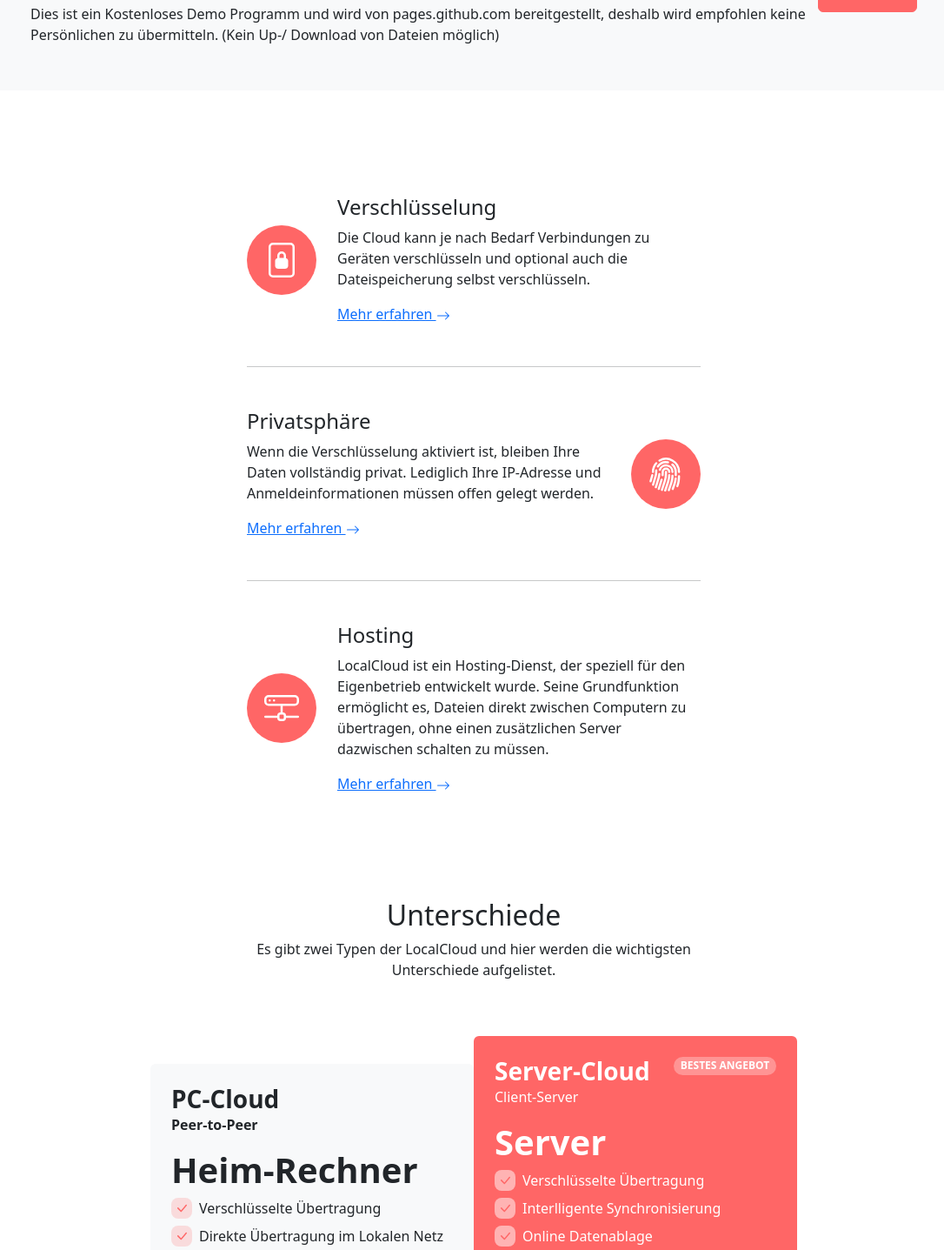
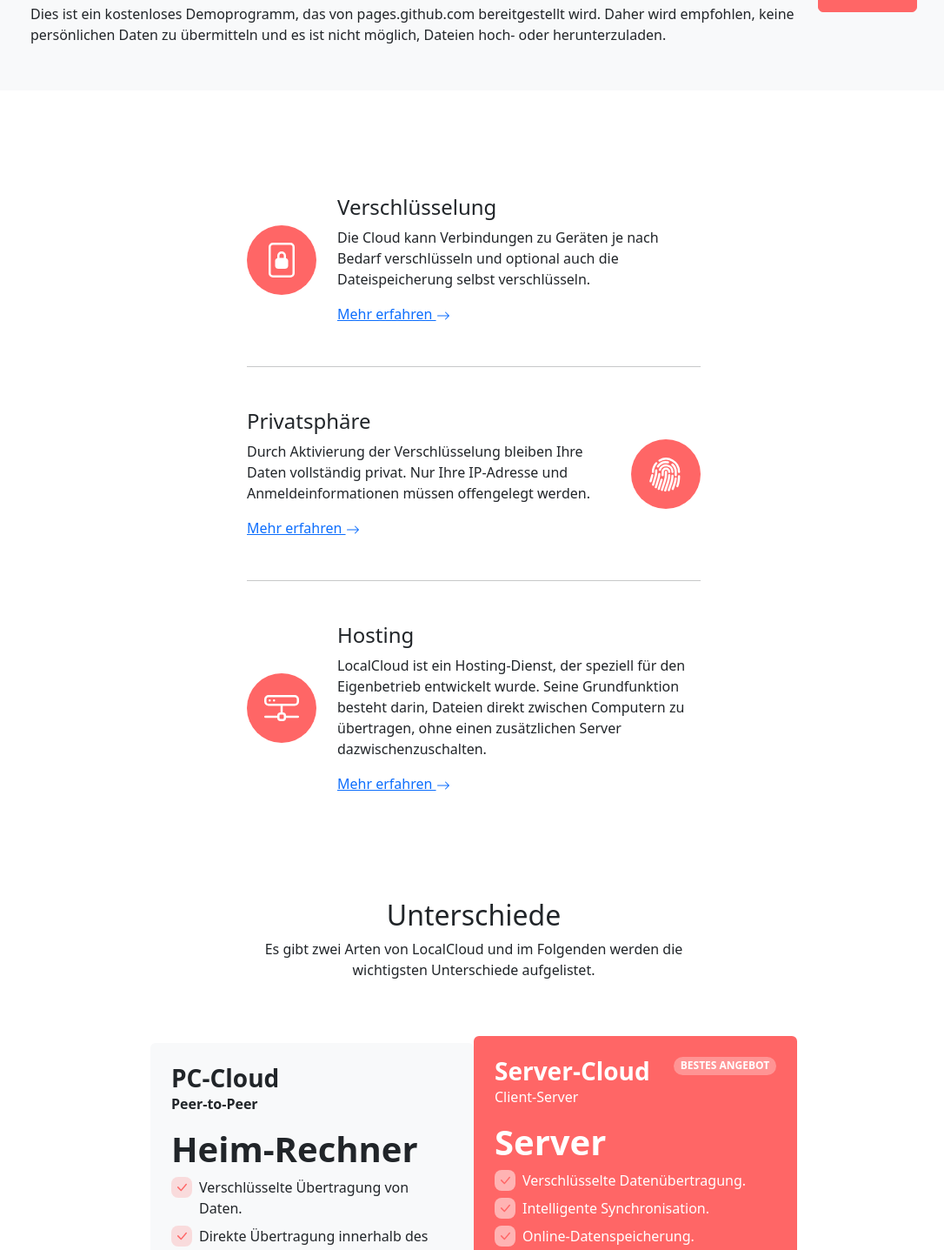
Before and after one commit to Re2Dev/Docs, a plain HTML site: page index.html in a window 1280 px wide. Shown: the part 569-2006 px from the top of the page at 87% size, without its empty margins (95-1181 px from the left). Drawn offline with Linux system fonts and the light colour scheme.

Commit message:
text optimierung

```diff
--- a/index.html
+++ b/index.html
@@ -19,14 +19,14 @@
             </ul>
             <div class="d-md-none my-2"><button class="btn btn-light me-2" type="button">Button</button><button class="btn btn-primary" type="button">Button</button></div>
         </div>
-        <div class="d-none d-md-block"><a class="btn btn-light me-2" role="button" href="https://github.com/Re2Dev/">Github</a><a class="btn btn-primary" role="button" href="https://github.com/Re2Dev/LocalCloud/" style="background: #ff6666;border-color: #ff6666;">Downloads</a></div>
+        <div class="d-none d-md-block"><a class="btn btn-light me-2" role="button" target="_blank" href="https://github.com/Re2Dev/">Github</a><a class="btn btn-primary" role="button" href="https://github.com/Re2Dev/LocalCloud/" style="background: #ff6666;border-color: #ff6666;">Downloads</a></div>
     </div>
 </nav>
 <section class="py-4 py-xl-5">
     <div class="container">
         <div class="text-center p-4 p-lg-5">
             <p class="fw-bold text-primary mb-2">LocalCloud</p>
-            <h1 class="fw-bold mb-4">Die Cloud für die eigenen Computer</h1><button class="btn btn-primary fs-5 me-2 py-2 px-4" type="button" style="background: #ff6666;border-color: #ff6666;">Mehr dazu</button><button class="btn btn-light fs-5 py-2 px-4" type="button">Herunterladen</button>
+            <h1 class="fw-bold mb-4">Eine Cloud-Lösung für den eigenen Computer.</h1><button class="btn btn-primary fs-5 me-2 py-2 px-4" type="button" style="background: #ff6666;border-color: #ff6666;">Mehr dazu</button><button class="btn btn-light fs-5 py-2 px-4" type="button">Herunterladen</button>
         </div>
     </div>
 </section>
@@ -35,7 +35,7 @@
         <div class="bg-light border rounded border-0 border-light d-flex flex-column justify-content-between flex-lg-row p-4 p-md-5">
             <div class="pb-2 pb-lg-1">
                 <h2 class="fw-bold mb-2">Jetzt ausprobieren</h2>
-                <p class="mb-0">Dies ist ein Kostenloses Demo Programm und wird von pages.github.com bereitgestellt, deshalb wird empfohlen keine Persönlichen zu übermitteln. (Kein Up-/ Download von Dateien möglich)</p>
+                <p class="mb-0">Dies ist ein kostenloses Demoprogramm, das von pages.github.com bereitgestellt wird. Daher wird empfohlen, keine persönlichen Daten zu übermitteln und es ist nicht möglich, Dateien hoch- oder herunterzuladen.</p>
             </div>
             <div class="my-2"><a class="btn btn-primary fs-5 py-2 px-4" role="button" href="#" style="background: #ff6666;border-color: #ff6666;">Button</a></div>
         </div>
@@ -51,7 +51,7 @@
                 </svg></div>
                 <div>
                     <h4>Verschlüsselung</h4>
-                    <p>Die Cloud kann je nach Bedarf Verbindungen zu Geräten verschlüsseln und optional auch die Dateispeicherung selbst verschlüsseln.</p><a href="#">Mehr erfahren <svg class="bi bi-arrow-right" xmlns="http://www.w3.org/2000/svg" width="1em" height="1em" fill="currentColor" viewBox="0 0 16 16">
+                    <p>Die Cloud kann Verbindungen zu Geräten je nach Bedarf verschlüsseln und optional auch die Dateispeicherung selbst verschlüsseln.</p><a href="#">Mehr erfahren <svg class="bi bi-arrow-right" xmlns="http://www.w3.org/2000/svg" width="1em" height="1em" fill="currentColor" viewBox="0 0 16 16">
                     <path fill-rule="evenodd" d="M1 8a.5.5 0 0 1 .5-.5h11.793l-3.147-3.146a.5.5 0 0 1 .708-.708l4 4a.5.5 0 0 1 0 .708l-4 4a.5.5 0 0 1-.708-.708L13.293 8.5H1.5A.5.5 0 0 1 1 8z"></path>
                 </svg></a>
                 </div>
@@ -67,7 +67,7 @@
                 </svg></div>
                 <div>
                     <h4>Privatsphäre</h4>
-                    <p>Wenn die Verschlüsselung aktiviert ist, bleiben Ihre Daten vollständig privat. Lediglich Ihre IP-Adresse und Anmeldeinformationen müssen offen gelegt werden.</p><a href="#">Mehr erfahren <svg class="bi bi-arrow-right" xmlns="http://www.w3.org/2000/svg" width="1em" height="1em" fill="currentColor" viewBox="0 0 16 16">
+                    <p>Durch Aktivierung der Verschlüsselung bleiben Ihre Daten vollständig privat. Nur Ihre IP-Adresse und Anmeldeinformationen müssen offengelegt werden.</p><a href="#">Mehr erfahren <svg class="bi bi-arrow-right" xmlns="http://www.w3.org/2000/svg" width="1em" height="1em" fill="currentColor" viewBox="0 0 16 16">
                     <path fill-rule="evenodd" d="M1 8a.5.5 0 0 1 .5-.5h11.793l-3.147-3.146a.5.5 0 0 1 .708-.708l4 4a.5.5 0 0 1 0 .708l-4 4a.5.5 0 0 1-.708-.708L13.293 8.5H1.5A.5.5 0 0 1 1 8z"></path>
                 </svg></a>
                 </div>
@@ -80,7 +80,7 @@
                 </svg></div>
                 <div>
                     <h4>Hosting</h4>
-                    <p>LocalCloud ist ein Hosting-Dienst, der speziell für den Eigenbetrieb entwickelt wurde. Seine Grundfunktion ermöglicht es, Dateien direkt zwischen Computern zu übertragen, ohne einen zusätzlichen Server dazwischen schalten zu müssen.</p><a href="#">Mehr erfahren <svg class="bi bi-arrow-right" xmlns="http://www.w3.org/2000/svg" width="1em" height="1em" fill="currentColor" viewBox="0 0 16 16">
+                    <p>LocalCloud ist ein Hosting-Dienst, der speziell für den Eigenbetrieb entwickelt wurde. Seine Grundfunktion besteht darin, Dateien direkt zwischen Computern zu übertragen, ohne einen zusätzlichen Server dazwischenzuschalten.</p><a href="#">Mehr erfahren <svg class="bi bi-arrow-right" xmlns="http://www.w3.org/2000/svg" width="1em" height="1em" fill="currentColor" viewBox="0 0 16 16">
                     <path fill-rule="evenodd" d="M1 8a.5.5 0 0 1 .5-.5h11.793l-3.147-3.146a.5.5 0 0 1 .708-.708l4 4a.5.5 0 0 1 0 .708l-4 4a.5.5 0 0 1-.708-.708L13.293 8.5H1.5A.5.5 0 0 1 1 8z"></path>
                 </svg></a>
                 </div>
@@ -92,7 +92,7 @@
     <div class="row mb-5">
         <div class="col-md-8 col-xl-6 text-center mx-auto">
             <h2>Unterschiede</h2>
-            <p>Es gibt zwei Typen der LocalCloud und hier werden die wichtigsten Unterschiede aufgelistet.</p>
+            <p>Es gibt zwei Arten von LocalCloud und im Folgenden werden die wichtigsten Unterschiede aufgelistet.</p>
         </div>
     </div>
     <div class="row gy-4 gx-md-0 gy-md-0 row-cols-1 row-cols-md-2 row-cols-xl-3 d-md-flex d-xl-flex align-items-md-center">
@@ -110,13 +110,13 @@
                         <ul class="list-unstyled">
                             <li class="d-flex mb-2"><span class="bs-icon-xs bs-icon-rounded bs-icon-primary-light bs-icon me-2"><svg class="bi bi-check-lg" xmlns="http://www.w3.org/2000/svg" width="1em" height="1em" fill="currentColor" viewBox="0 0 16 16">
                                             <path d="M12.736 3.97a.733.733 0 0 1 1.047 0c.286.289.29.756.01 1.05L7.88 12.01a.733.733 0 0 1-1.065.02L3.217 8.384a.757.757 0 0 1 0-1.06.733.733 0 0 1 1.047 0l3.052 3.093 5.4-6.425a.247.247 0 0 1 .02-.022Z"></path>
-                                        </svg></span><span>Verschlüsselte Übertragung</span></li>
+                                        </svg></span><span>Verschlüsselte Übertragung von Daten.</span></li>
                             <li class="d-flex mb-2"><span class="bs-icon-xs bs-icon-rounded bs-icon-primary-light bs-icon me-2"><svg class="bi bi-check-lg" xmlns="http://www.w3.org/2000/svg" width="1em" height="1em" fill="currentColor" viewBox="0 0 16 16">
                                             <path d="M12.736 3.97a.733.733 0 0 1 1.047 0c.286.289.29.756.01 1.05L7.88 12.01a.733.733 0 0 1-1.065.02L3.217 8.384a.757.757 0 0 1 0-1.06.733.733 0 0 1 1.047 0l3.052 3.093 5.4-6.425a.247.247 0 0 1 .02-.022Z"></path>
-                                        </svg></span><span>Direkte Übertragung im Lokalen Netz</span></li>
+                                        </svg></span><span>Direkte Übertragung innerhalb des lokalen Netzwerks.</span></li>
                             <li class="d-flex mb-2"><span class="bs-icon-xs bs-icon-rounded bs-icon-primary-light bs-icon me-2"><svg class="bi bi-check-lg" xmlns="http://www.w3.org/2000/svg" width="1em" height="1em" fill="currentColor" viewBox="0 0 16 16">
                                             <path d="M12.736 3.97a.733.733 0 0 1 1.047 0c.286.289.29.756.01 1.05L7.88 12.01a.733.733 0 0 1-1.065.02L3.217 8.384a.757.757 0 0 1 0-1.06.733.733 0 0 1 1.047 0l3.052 3.093 5.4-6.425a.247.247 0 0 1 .02-.022Z"></path>
-                                        </svg></span><span>Intelligente Synchronisierung</span></li>
+                                        </svg></span><span>Intelligente Synchronisation.</span></li>
                         </ul>
                     </div><a class="btn btn-primary d-block w-100" role="button" href="#" style="background: #ff6666;border-color: #ff6666;">Mehr dazu</a>
                 </div>
@@ -137,19 +137,19 @@
                         <ul class="list-unstyled">
                             <li class="d-flex mb-2"><span class="bs-icon-xs bs-icon-rounded bs-icon-semi-white bs-icon me-2"><svg class="bi bi-check-lg" xmlns="http://www.w3.org/2000/svg" width="1em" height="1em" fill="currentColor" viewBox="0 0 16 16">
                                             <path d="M12.736 3.97a.733.733 0 0 1 1.047 0c.286.289.29.756.01 1.05L7.88 12.01a.733.733 0 0 1-1.065.02L3.217 8.384a.757.757 0 0 1 0-1.06.733.733 0 0 1 1.047 0l3.052 3.093 5.4-6.425a.247.247 0 0 1 .02-.022Z"></path>
-                                        </svg></span><span>Verschlüsselte Übertragung</span></li>
+                                        </svg></span><span>Verschlüsselte Datenübertragung.</span></li>
                             <li class="d-flex mb-2"><span class="bs-icon-xs bs-icon-rounded bs-icon-semi-white bs-icon me-2"><svg class="bi bi-check-lg" xmlns="http://www.w3.org/2000/svg" width="1em" height="1em" fill="currentColor" viewBox="0 0 16 16">
                                             <path d="M12.736 3.97a.733.733 0 0 1 1.047 0c.286.289.29.756.01 1.05L7.88 12.01a.733.733 0 0 1-1.065.02L3.217 8.384a.757.757 0 0 1 0-1.06.733.733 0 0 1 1.047 0l3.052 3.093 5.4-6.425a.247.247 0 0 1 .02-.022Z"></path>
-                                        </svg></span><span>Interlligente Synchronisierung</span></li>
+                                        </svg></span><span>Intelligente Synchronisation.</span></li>
                             <li class="d-flex mb-2"><span class="bs-icon-xs bs-icon-rounded bs-icon-semi-white bs-icon me-2"><svg class="bi bi-check-lg" xmlns="http://www.w3.org/2000/svg" width="1em" height="1em" fill="currentColor" viewBox="0 0 16 16">
                                             <path d="M12.736 3.97a.733.733 0 0 1 1.047 0c.286.289.29.756.01 1.05L7.88 12.01a.733.733 0 0 1-1.065.02L3.217 8.384a.757.757 0 0 1 0-1.06.733.733 0 0 1 1.047 0l3.052 3.093 5.4-6.425a.247.247 0 0 1 .02-.022Z"></path>
-                                        </svg></span><span>Online Datenablage</span></li>
+                                        </svg></span><span>Online-Datenspeicherung.</span></li>
                             <li class="d-flex mb-2"><span class="bs-icon-xs bs-icon-rounded bs-icon-semi-white bs-icon me-2"><svg class="bi bi-check-lg" xmlns="http://www.w3.org/2000/svg" width="1em" height="1em" fill="currentColor" viewBox="0 0 16 16">
                                             <path d="M12.736 3.97a.733.733 0 0 1 1.047 0c.286.289.29.756.01 1.05L7.88 12.01a.733.733 0 0 1-1.065.02L3.217 8.384a.757.757 0 0 1 0-1.06.733.733 0 0 1 1.047 0l3.052 3.093 5.4-6.425a.247.247 0 0 1 .02-.022Z"></path>
-                                        </svg></span><span>Verschlüsselter Speicher</span></li>
+                                        </svg></span><span>Verschlüsselter Speicherplatz.</span></li>
                             <li class="d-flex mb-2"><span class="bs-icon-xs bs-icon-rounded bs-icon-semi-white bs-icon me-2"><svg class="bi bi-check-lg" xmlns="http://www.w3.org/2000/svg" width="1em" height="1em" fill="currentColor" viewBox="0 0 16 16">
                                             <path d="M12.736 3.97a.733.733 0 0 1 1.047 0c.286.289.29.756.01 1.05L7.88 12.01a.733.733 0 0 1-1.065.02L3.217 8.384a.757.757 0 0 1 0-1.06.733.733 0 0 1 1.047 0l3.052 3.093 5.4-6.425a.247.247 0 0 1 .02-.022Z"></path>
-                                        </svg></span><span>Intelligentes Speichersystem</span></li>
+                                        </svg></span><span>Intelligentes Speichersystem.</span></li>
                         </ul>
                     </div><a class="btn btn-primary d-block w-100 bg-white-300" role="button" href="#" style="border-color: rgba(255,255,255,0);">Mehr dazu</a>
                 </div>
@@ -169,7 +169,7 @@
                 <path d="M5.338 1.59a61.44 61.44 0 0 0-2.837.856.481.481 0 0 0-.328.39c-.554 4.157.726 7.19 2.253 9.188a10.725 10.725 0 0 0 2.287 2.233c.346.244.652.42.893.533.12.057.218.095.293.118a.55.55 0 0 0 .101.025.615.615 0 0 0 .1-.025c.076-.023.174-.061.294-.118.24-.113.547-.29.893-.533a10.726 10.726 0 0 0 2.287-2.233c1.527-1.997 2.807-5.031 2.253-9.188a.48.48 0 0 0-.328-.39c-.651-.213-1.75-.56-2.837-.855C9.552 1.29 8.531 1.067 8 1.067c-.53 0-1.552.223-2.662.524zM5.072.56C6.157.265 7.31 0 8 0s1.843.265 2.928.56c1.11.3 2.229.655 2.887.87a1.54 1.54 0 0 1 1.044 1.262c.596 4.477-.787 7.795-2.465 9.99a11.775 11.775 0 0 1-2.517 2.453 7.159 7.159 0 0 1-1.048.625c-.28.132-.581.24-.829.24s-.548-.108-.829-.24a7.158 7.158 0 0 1-1.048-.625 11.777 11.777 0 0 1-2.517-2.453C1.928 10.487.545 7.169 1.141 2.692A1.54 1.54 0 0 1 2.185 1.43 62.456 62.456 0 0 1 5.072.56z"></path>
                 <path d="M9.5 6.5a1.5 1.5 0 0 1-1 1.415l.385 1.99a.5.5 0 0 1-.491.595h-.788a.5.5 0 0 1-.49-.595l.384-1.99a1.5 1.5 0 1 1 2-1.415z"></path>
             </svg></a></li>
-            <li class="list-inline-item me-4"><a href="https://github.com/Re2Dev/" style="color: var(--bs-gray);"><svg class="bi bi-github" xmlns="http://www.w3.org/2000/svg" width="1em" height="1em" fill="currentColor" viewBox="0 0 16 16" style="font-size: 25px;">
+            <li class="list-inline-item me-4"><a target="_blank" href="https://github.com/Re2Dev/" style="color: var(--bs-gray);"><svg class="bi bi-github" xmlns="http://www.w3.org/2000/svg" width="1em" height="1em" fill="currentColor" viewBox="0 0 16 16" style="font-size: 25px;">
                 <path d="M8 0C3.58 0 0 3.58 0 8c0 3.54 2.29 6.53 5.47 7.59.4.07.55-.17.55-.38 0-.19-.01-.82-.01-1.49-2.01.37-2.53-.49-2.69-.94-.09-.23-.48-.94-.82-1.13-.28-.15-.68-.52-.01-.53.63-.01 1.08.58 1.23.82.72 1.21 1.87.87 2.33.66.07-.52.28-.87.51-1.07-1.78-.2-3.64-.89-3.64-3.95 0-.87.31-1.59.82-2.15-.08-.2-.36-1.02.08-2.12 0 0 .67-.21 2.2.82.64-.18 1.32-.27 2-.27.68 0 1.36.09 2 .27 1.53-1.04 2.2-.82 2.2-.82.44 1.1.16 1.92.08 2.12.51.56.82 1.27.82 2.15 0 3.07-1.87 3.75-3.65 3.95.29.25.54.73.54 1.48 0 1.07-.01 1.93-.01 2.2 0 .21.15.46.55.38A8.012 8.012 0 0 0 16 8c0-4.42-3.58-8-8-8z"></path>
             </svg></a></li>
             <li class="list-inline-item"><a href="https://re2dev.github.io/Docs/About/" style="color: var(--bs-gray);"><svg class="bi bi-info-circle" xmlns="http://www.w3.org/2000/svg" width="1em" height="1em" fill="currentColor" viewBox="0 0 16 16" style="font-size: 25px;">
```
